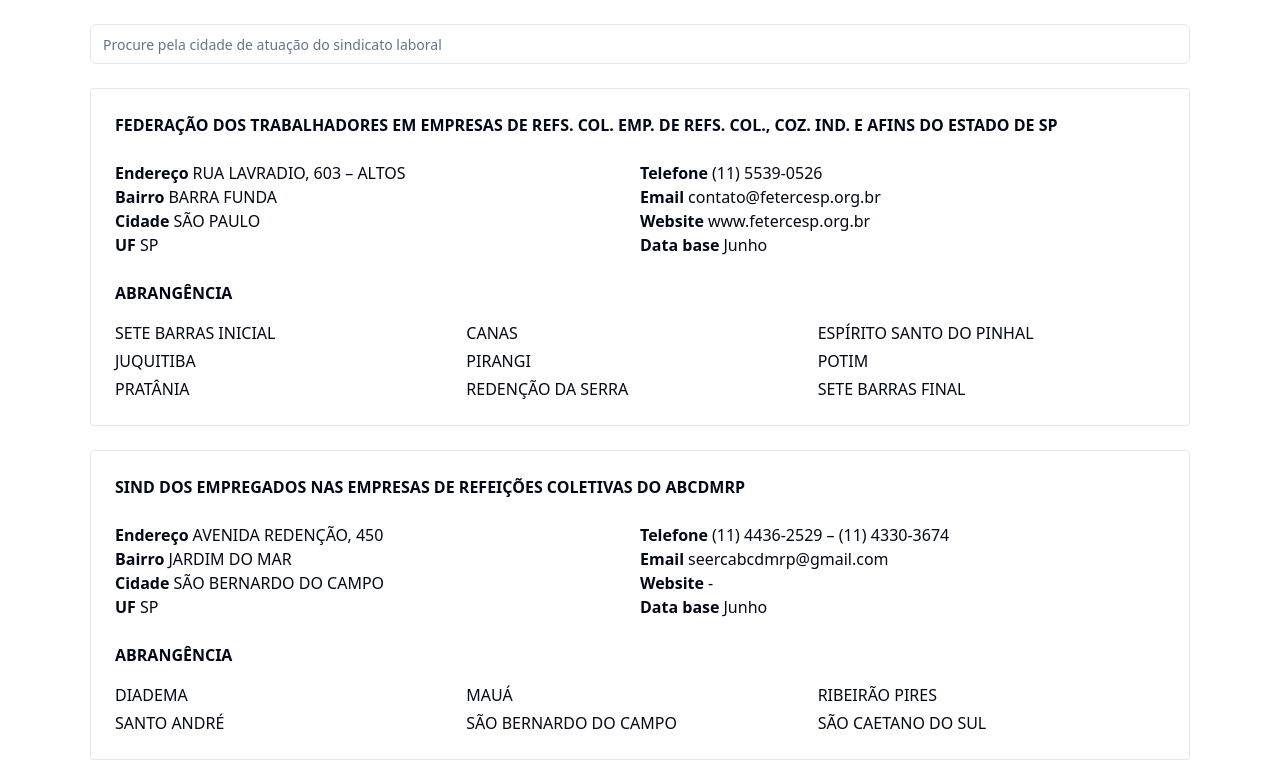
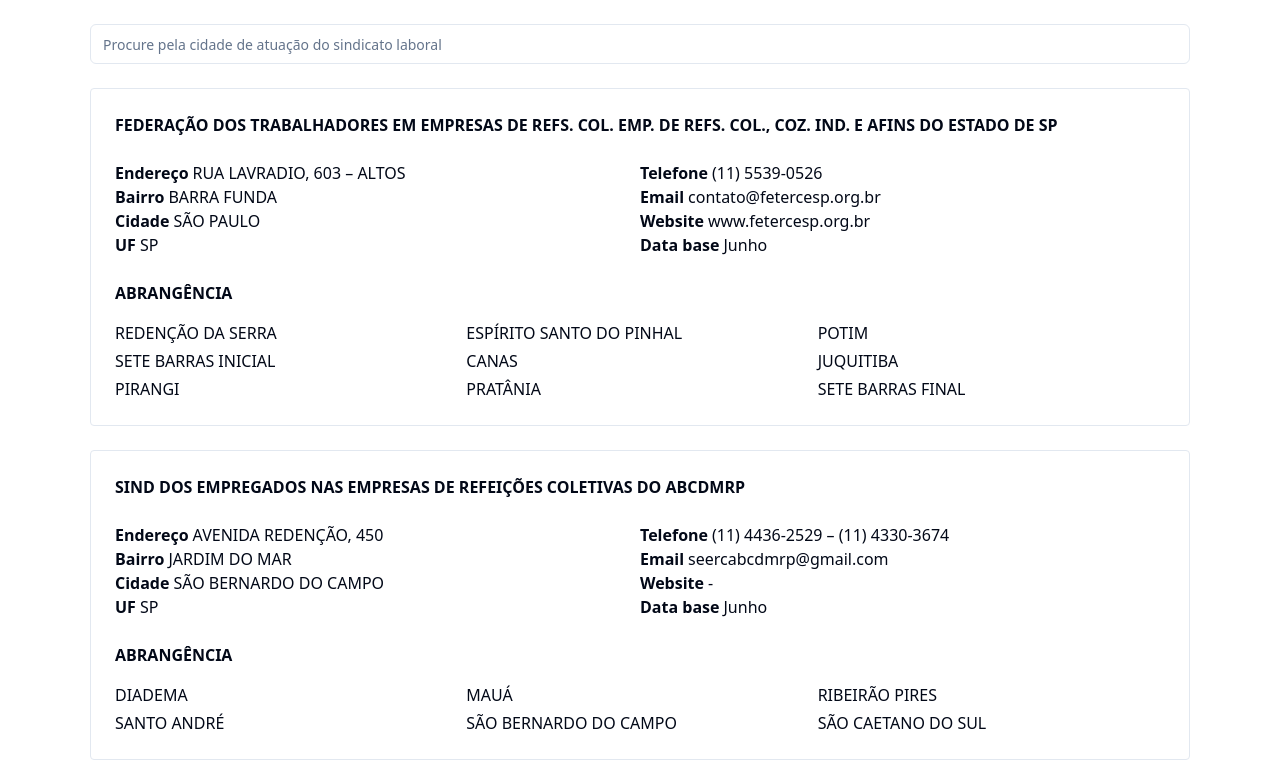
Before and after one commit to devsindercsp/sindicatos, a React (Vite) app: page / in a window 1280 px wide. Shown: the top 783 px of the page. Built offline with nearby package versions, Linux system fonts and the light colour scheme.

Commit message:
sindicatos.ts

```diff
--- a/src/data/sindicatos.ts
+++ b/src/data/sindicatos.ts
@@ -23,14 +23,14 @@ export const sindicatos: Sindicato[] = [
     website: 'www.fetercesp.org.br',
     basedata: 'Junho',
     coverage: [
+      'REDENÇÃO DA SERRA',
+      'ESPÍRITO SANTO DO PINHAL',
+      'POTIM',
       'SETE BARRAS INICIAL',
       'CANAS',
-      'ESPÍRITO SANTO DO PINHAL',
       'JUQUITIBA',
       'PIRANGI',
-      'POTIM',
       'PRATÂNIA',
-      'REDENÇÃO DA SERRA',
       'SETE BARRAS FINAL',
     ],
   },
```
